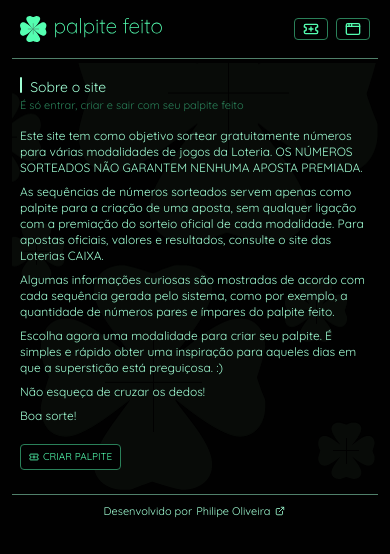
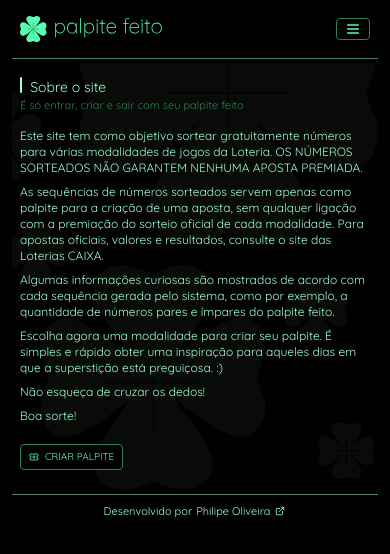
Before and after one commit to philipeoliveira/palpite-feito, a React (Vite) app: page /about in a window 390 px wide. Shown: the top 554 px of the page. Built offline with nearby package versions, Linux system fonts and the light colour scheme.

Commit message:
Add responsive menu

```diff
--- a/src/components/Button.tsx
+++ b/src/components/Button.tsx
@@ -1,4 +1,5 @@
 import { ComponentProps } from 'react';
+import { twMerge } from 'tailwind-merge';
 
 interface ButtonProps extends ComponentProps<'button'> {
    children: string | React.ReactNode;
@@ -8,7 +9,10 @@
    return (
       <button
          {...props}
-         className='flex items-center justify-center gap-1 md:gap-2 lg:gap-2.5 text-[10px] md:text-xs lg:text-sm leading-5 md:leading-6 lg:leading-6 uppercase text-green-300 py-0.5 md:py-1 lg:py-1 px-2 md:px-3 lg:px-5 bg-gray-900 border border-green-700 rounded duration-200 hover:border-green-300 hover:-translate-y-[2px] hover:duration-200 focus:border-green-300 focus:duration-200 focus:outline-none'
+         className={twMerge(
+            'flex items-center justify-center gap-1.5 md:gap-2 lg:gap-2.5 text-[10px] md:text-xs lg:text-sm leading-5 md:leading-6 lg:leading-6 uppercase text-green-300 py-0.5 md:py-1 lg:py-1 px-2 md:px-3 lg:px-5 bg-gray-900 border border-green-700 rounded duration-200 hover:border-green-300 hover:-translate-y-[2px] hover:duration-200 focus:border-green-300 focus:duration-200 focus:outline-none',
+            props.className ? props.className : ''
+         )}
       >
          {props.children}
       </button>
--- a/src/components/Menu.tsx
+++ b/src/components/Menu.tsx
@@ -1,11 +1,19 @@
+import { useState } from 'react';
 import { Link } from 'react-router-dom';
-import { AppWindow, TicketPlus } from 'lucide-react';
+import { AppWindow, TicketPlus, MenuIcon, X } from 'lucide-react';
 import { Button } from './Button';
 
 export function Menu() {
+   const [isShowMenu, setIsShowMenu] = useState(false);
+
+   function handleToggleMenu() {
+      setIsShowMenu(!isShowMenu);
+   }
+
    return (
-      <nav>
-         <ul className='flex gap-2 md:gap-3 lg:gap-5'>
+      <nav className='flex justify-between items-center'>
+         {/* Menu para Desktop */}
+         <ul className='hidden md:flex gap-2 md:gap-3 lg:gap-5'>
             <li>
                <Link to='/' tabIndex={-1}>
                   <Button>
@@ -23,6 +31,37 @@
                </Link>
             </li>
          </ul>
+
+         {/* Ícone de Menu para Mobile */}
+         <Button className='md:hidden z-20' onClick={handleToggleMenu}>
+            {isShowMenu ? <X size={16} /> : <MenuIcon size={16} />}
+         </Button>
+
+         {/* Menu Mobile */}
+         <div
+            className={`fixed top-0 left-0 w-full h-full bg-gray-900 z-10 ${
+               isShowMenu ? 'block' : 'hidden'
+            }`}
+         >
+            <ul className='flex flex-col items-center w-full gap-4 p-4 mt-14'>
+               <li>
+                  <Link to='/' tabIndex={-1}>
+                     <Button onClick={handleToggleMenu}>
+                        <TicketPlus className='w-2.5 md:w-4 lg:w-4 h-2.5 md:h-4 lg:h-4' />
+                        Criar palpite
+                     </Button>
+                  </Link>
+               </li>
+               <li>
+                  <Link to='/about' tabIndex={-1}>
+                     <Button onClick={handleToggleMenu}>
+                        <AppWindow className='w-2.5 md:w-4 lg:w-4 h-2.5 md:h-4 lg:h-4' />
+                        Sobre o site
+                     </Button>
+                  </Link>
+               </li>
+            </ul>
+         </div>
       </nav>
    );
 }
--- a/src/components/bet/Bet.tsx
+++ b/src/components/bet/Bet.tsx
@@ -84,7 +84,7 @@
                      {showOrders ? (
                         <AlignLeft className='w-2.5 md:w-4 lg:w-4 h-2.5 md:h-4 lg:h-4' />
                      ) : (
-                        <ArrowLeftRight className='w-3 lg:w-4 h-2.5 lg:h-4' />
+                        <ArrowLeftRight className='w-2.5 lg:w-4 h-2.5 lg:h-4' />
                      )}
                      <span className='lg:flex lg:gap-1.5'>
                         <span className='hidden lg:block'>Mostrar</span>
```
